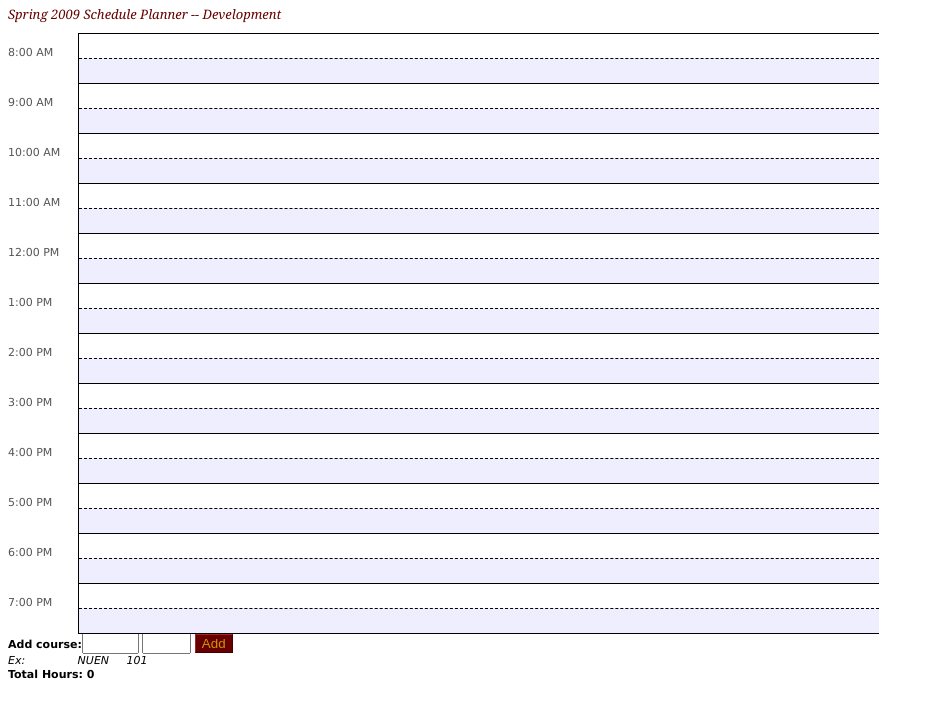
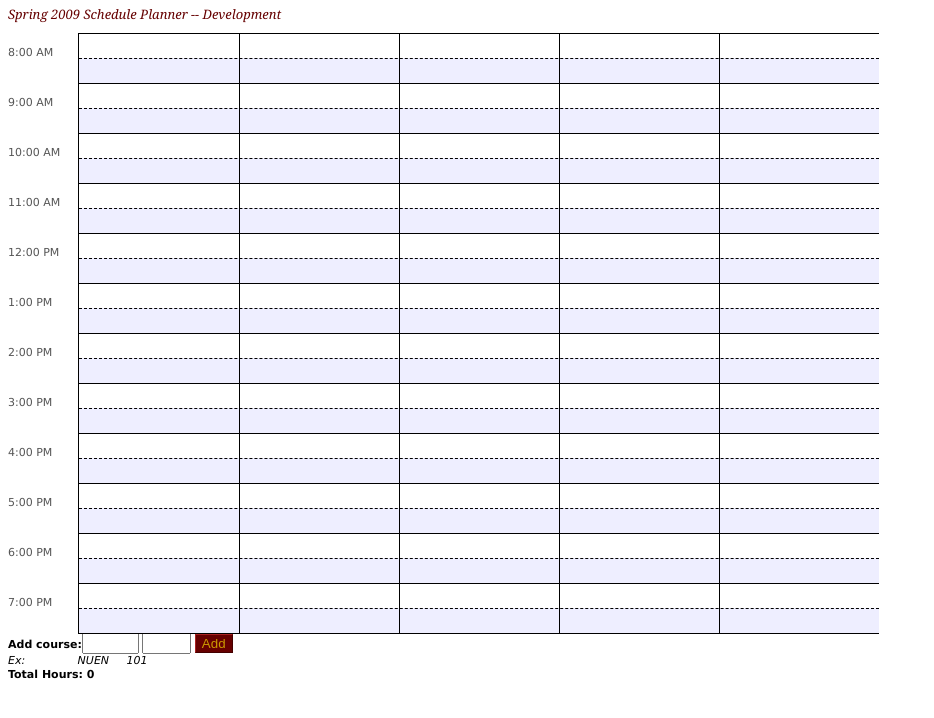
Before and after one commit to mabrowning/scheduler-tamu-edu, a PHP site: page /schedule.php in a window 1280 px wide. Shown: the top 718 px of the page, without its empty margins (0-934 px from the left). Run offline with PHP 8.4, Linux system fonts and the light colour scheme.

Commit message:
changed borders

```diff
--- a/live/schedule.css
+++ b/live/schedule.css
@@ -16,6 +16,7 @@
 }
 .day{
   position:absolute;
+  border-right:1px solid black;
   width:20%;
   height:100%;
 }
```
